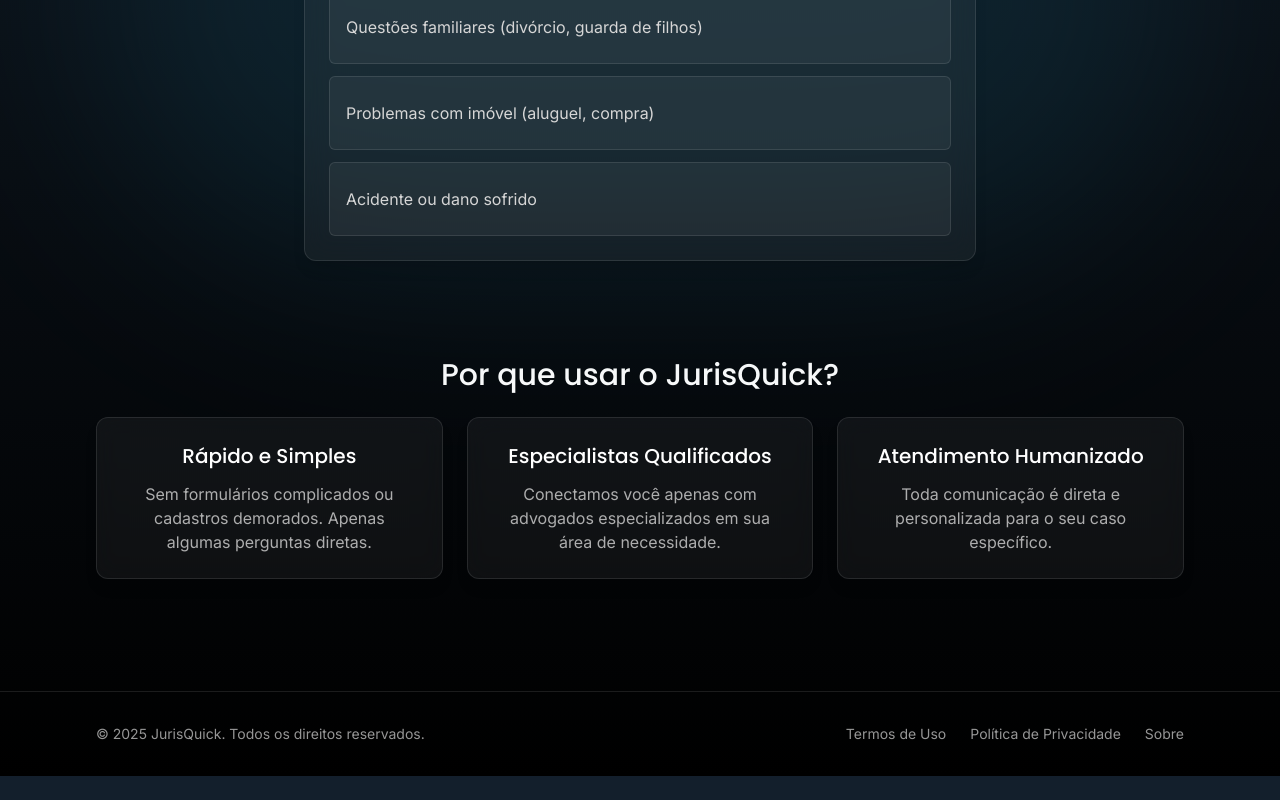
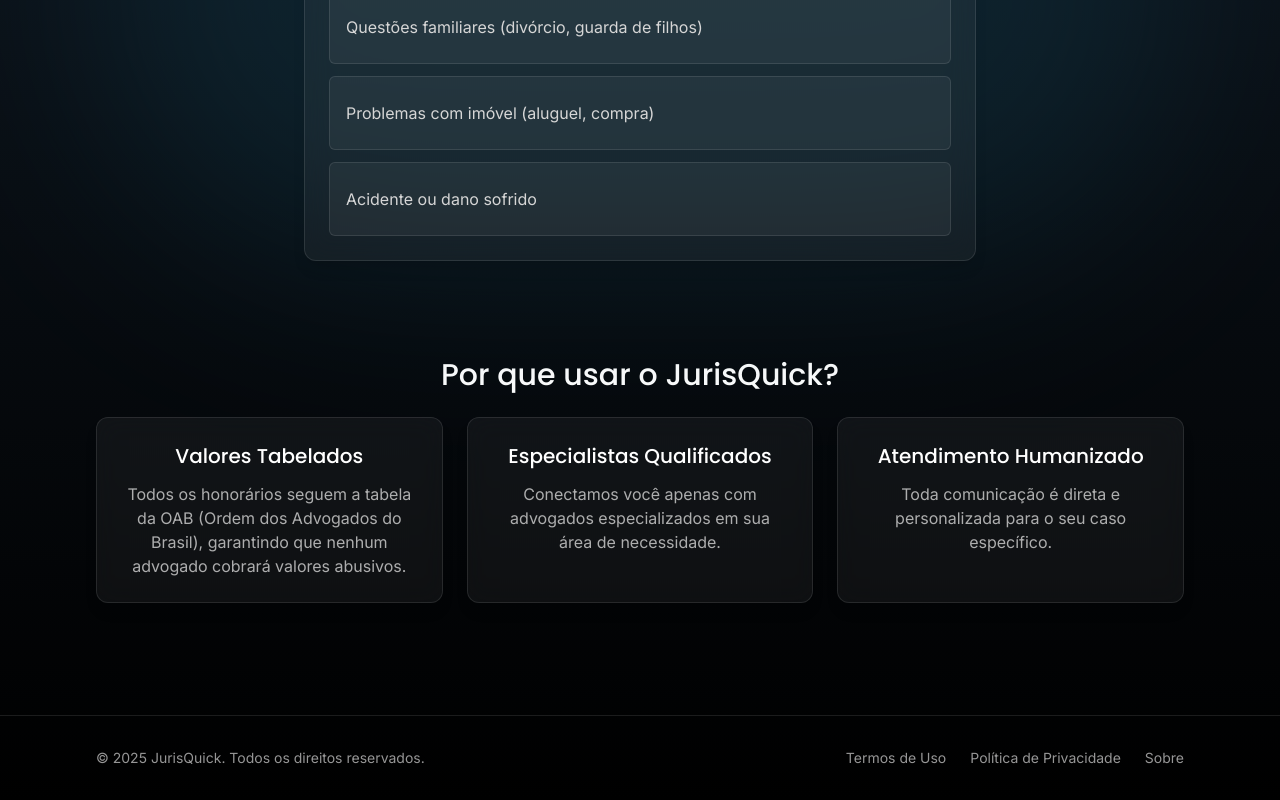
Before and after one commit to Moredy/advogou, a React (Vite) app: page / in a window 1280 px wide. Shown: the part 651-1451 px from the top of the page. Before the commit the page ends 1427 px from the top, so only its background shows below. Built offline with nearby package versions, Linux system fonts and the light colour scheme.

Commit message:
Fix: Update "Why use JurisQuick" section
Update the "Why use JurisQuick" section to include information about OAB-regulated pricing and prevent abusive fees.

```diff
--- a/src/pages/Index.tsx
+++ b/src/pages/Index.tsx
@@ -45,9 +45,9 @@ const Index: React.FC = () => {
 
           <div className="grid grid-cols-1 md:grid-cols-3 gap-6">
             <div className="card-custom">
-              <h3 className="text-xl font-medium mb-3 text-white">Rápido e Simples</h3>
+              <h3 className="text-xl font-medium mb-3 text-white">Valores Tabelados</h3>
               <p className="text-juris-text text-opacity-80">
-                Sem formulários complicados ou cadastros demorados. Apenas algumas perguntas diretas.
+                Todos os honorários seguem a tabela da OAB (Ordem dos Advogados do Brasil), garantindo que nenhum advogado cobrará valores abusivos.
               </p>
             </div>
 
```
